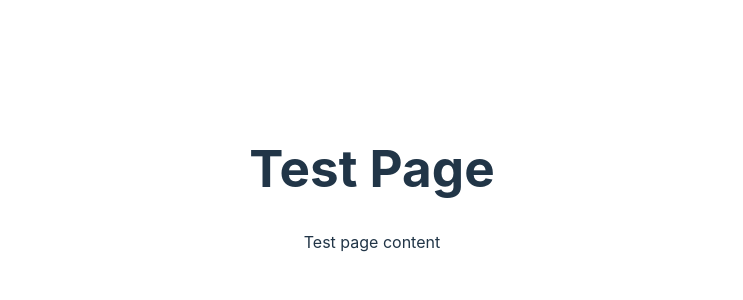
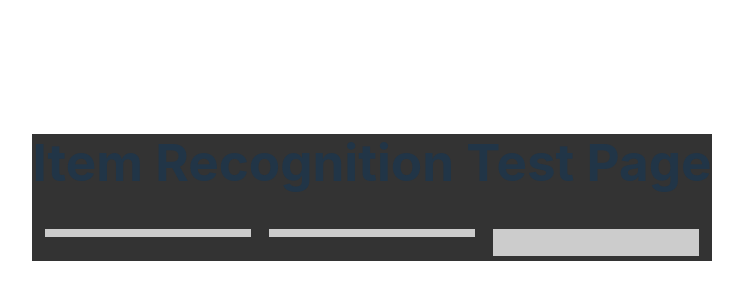
Before and after one commit to alexlblount/item-butcher, a React (Vite) app: page /test in a window 1280 px wide. Shown: the part 212-512 px from the top of the page, without its empty margins (268-1011 px from the left). Built offline with nearby package versions, Linux system fonts and the light colour scheme.

Commit message:
added image and text capture to test page

```diff
--- a/src/features/imageCapture/CaptureContainer.tsx
+++ b/src/features/imageCapture/CaptureContainer.tsx
@@ -1,5 +1,5 @@
 import React from 'react';
-import styles from './CaptureContainer.module.scss';
+import styles from './CaptureContainer.module.css';
 
 interface CaptureContainerProps extends React.PropsWithChildren {
   onImagePaste: (imageFile: File) => void;
--- a/src/features/imageParsing/extractAffixes.ts
+++ b/src/features/imageParsing/extractAffixes.ts
@@ -1,7 +1,7 @@
 // master affix list
 // based on https://d4builds.gg/page-data/database/gear-affixes/page-data.json
 // NOTE: i've found this list to be incomplete, or the spelling to not match the game
-import affixes from '@src/itemData/affixes.master.json';
+import affixes from '@itemData/affixes.master.json';
 
 const affixData = affixes as Affix[];
 
--- a/src/features/imageParsing/extractAspects.ts
+++ b/src/features/imageParsing/extractAspects.ts
@@ -1,4 +1,4 @@
-import aspectData from '@src/itemData/aspects.master.json';
+import aspectData from '@itemData/aspects.master.json';
 
 export interface Aspect {
   aspect: string;
--- a/src/features/imageParsing/extractDamage.ts
+++ b/src/features/imageParsing/extractDamage.ts
@@ -1,4 +1,4 @@
-import { WeaponCategories } from '@src/itemData/itemTypes';
+import { WeaponCategories } from '@itemData/itemTypes';
 
 function isWeapon(itemType: string): boolean {
   return WeaponCategories.includes(itemType);
--- a/src/features/imageParsing/extractImplicit.ts
+++ b/src/features/imageParsing/extractImplicit.ts
@@ -1,5 +1,5 @@
-import affixes from '@src/itemData/affixes.implicit.json';
-import { ItemType } from '@src/itemData/itemTypes';
+import affixes from '@itemData/affixes.implicit.json';
+import { ItemType } from '@itemData/itemTypes';
 
 export interface ImplicitAffix {
   itemType: string;
--- a/src/features/imageParsing/transformText.ts
+++ b/src/features/imageParsing/transformText.ts
@@ -8,7 +8,7 @@ import {
   ItemTypes,
   Qualities,
   Rarities,
-} from '@src/itemData/itemTypes';
+} from '@itemData/itemTypes';
 
 import { extractAffixesAndCleanText } from './extractAffixes';
 import { extractImplicitAffixes } from './extractImplicit';
--- /dev/null
+++ b/src/pages/TestPage.module.css
@@ -0,0 +1,38 @@
+.testPage {
+  height: 100%;
+  width: 100%;
+  background-color: #333;
+}
+
+.container {
+  /* Aligns items to the start of the container*/
+  align-items: start;
+  display: grid;
+  gap: 8px;
+  /* Three columns with equal width */
+  grid-template-columns: 1fr 1fr 1fr;
+  margin: 8px;
+  text-align: left;
+
+  /* Optional: Add some responsive behavior */
+  @media (max-width: 768px) {
+    /* Stack the columns on smaller screens */
+    grid-template-columns: 1fr;
+    gap: 8px;
+  }
+}
+
+.imageColumn,
+.textColumn {
+  border: 1px solid #333;
+  background-color: #ccc;
+  margin: 4px;
+  padding: 4px;
+  font-size: 12pt;
+  text-align: left;
+}
+
+.result {
+  font-family: 'PT Serif', serif;
+  font-size: 14pt;
+}
--- a/src/pages/TestPage.tsx
+++ b/src/pages/TestPage.tsx
@@ -1,8 +1,79 @@
+import { useState } from 'react';
+import {
+  ItemDetails,
+  parseInitialInfo,
+} from '@features/imageParsing/transformText';
+import { preprocessImage } from '@features/imageCapture/preprocessImage';
+import { recognizeTextFromImage } from '@features/imageParsing/recognizeText';
+import CaptureContainer from '@features/imageCapture/CaptureContainer';
+import styles from './TestPage.module.css';
+
 export default function TestPage() {
+  const [pastedImageSrc, setPastedImageSrc] = useState('');
+  const [imageSrc, setImageSrc] = useState('');
+  const [extractedText, setExtractedText] = useState('');
+  const [itemDetails, setItemDetails] = useState<ItemDetails>();
+
+  const readImageFile = (file: File) => {
+    const reader = new FileReader();
+    reader.onload = (e) => setPastedImageSrc(e.target?.result as string);
+    reader.readAsDataURL(file);
+  };
+
+  const handleImagePaste = async (imageFile: File) => {
+    readImageFile(imageFile);
+
+    // Create an Image element to work with the file
+    const image = new Image();
+    image.src = URL.createObjectURL(imageFile);
+
+    image.onload = async () => {
+      // Preprocess the image (includes grayscale conversion, thresholding, etc.)
+      const canvas = preprocessImage(image);
+
+      // Use the preprocessed image for OCR
+      const text = await recognizeTextFromImage(canvas.toDataURL());
+      setExtractedText(text);
+      setItemDetails(parseInitialInfo(text));
+
+      // Update the displayed image
+      setImageSrc(canvas.toDataURL());
+
+      // Clean up the object URL to avoid memory leaks
+      URL.revokeObjectURL(image.src);
+    };
+  };
+
+  // test
   return (
-    <div id="test-page">
-      <h1>Test Page</h1>
-      <p>Test page content</p>
-    </div>
+    <CaptureContainer onImagePaste={handleImagePaste}>
+      <h1>Item Recognition Test Page</h1>
+      <div className={styles.container}>
+        <div className={styles.imageColumn}>
+          {pastedImageSrc && (
+            <img
+              alt="Pasted"
+              src={pastedImageSrc}
+              style={{ maxWidth: '100%', maxHeight: '500px' }}
+            />
+          )}
+        </div>
+        <div className={styles.imageColumn}>
+          {imageSrc && (
+            <img
+              src={imageSrc}
+              alt="Processed"
+              style={{ maxWidth: '100%', maxHeight: '500px' }}
+            />
+          )}
+        </div>
+        <div className={styles.textColumn}>
+          <pre className={styles.result}>{extractedText}</pre>
+        </div>
+      </div>
+      <div style={{ textAlign: 'left' }}>
+        <pre>{JSON.stringify(itemDetails, null, 2)}</pre>
+      </div>
+    </CaptureContainer>
   );
 }
--- a/tsconfig.json
+++ b/tsconfig.json
@@ -11,6 +11,7 @@
     "baseUrl": ".",
     "paths": {
       "@features/*": ["./src/features/*"],
+      "@itemData/*": ["./src/itemData/*"],
       "@src/*": ["./src/*"]
     },
 
```
Also changed, not shown: src/features/imageCapture/CaptureContainer.module.css (renamed from src/features/imageCapture/CaptureContainer.module.scss).
